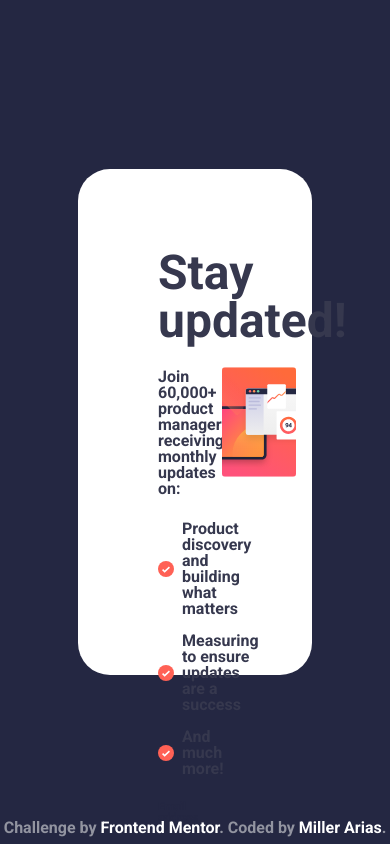
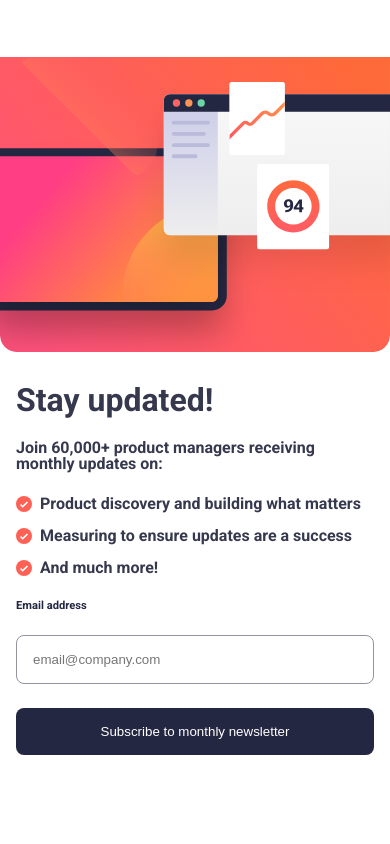
Before and after one commit to Miller1999/NewsletterForm, a plain HTML site: page index.html in a window 390 px wide. Shown: the top 844 px of the page. Drawn offline with Linux system fonts and the light colour scheme.

Commit message:
responsive on mobile

```diff
--- a/app.js
+++ b/app.js
@@ -5,10 +5,18 @@ const main = document.getElementById("form");
 const message = document.getElementById("message");
 const formMessage = document.querySelector("span");
 const email = document.getElementById("mail");
+const image = document.getElementById("image");
 
 const buttonsList = Array.from(buttons);
 
-console.log(formMessage);
+const breakpoint = 430;
+
+function changeSize() {
+	if (window.innerWidth <= breakpoint) {
+		image.src = "./assets/images/illustration-sign-up-mobile.svg";
+	}
+}
+
 buttonsList.forEach((button) => {
 	button.addEventListener("click", (e) => {
 		e.preventDefault();
@@ -34,3 +42,5 @@ input.addEventListener("blur", (e) => {
 	}
 	email.innerText = mail;
 });
+
+window.onresize = changeSize();
--- a/index.html
+++ b/index.html
@@ -43,7 +43,10 @@
 				/><button>Subscribe to monthly newsletter</button>
 			</form>
 			<div class="container--img">
-				<img src="./assets/images/illustration-sign-up-desktop.svg" />
+				<img
+					id="image"
+					src="./assets/images/illustration-sign-up-desktop.svg"
+				/>
 			</div>
 		</section>
 		<div id="message" class="container--message hidden">
--- a/styles.css
+++ b/styles.css
@@ -149,3 +149,38 @@ body {
 	color: var(--White);
 	text-decoration: none;
 }
+@media (max-width: 430px) {
+	body {
+		background-color: var(--White);
+	}
+	.container {
+		flex-direction: column-reverse;
+		width: 100%;
+		height: 100%;
+		padding: 0rem;
+	}
+	.container--form,
+	.container--message {
+		width: 100%;
+		padding: 2rem 1rem;
+	}
+	.container--form h1,
+	.container--message h1 {
+		font-size: 2rem;
+		font-weight: 700;
+	}
+	.container--img {
+		width: 100%;
+	}
+	.container--img img {
+		width: 100%;
+		height: 100%;
+	}
+
+	.hidden {
+		display: none;
+	}
+	footer {
+		display: none;
+	}
+}
```
